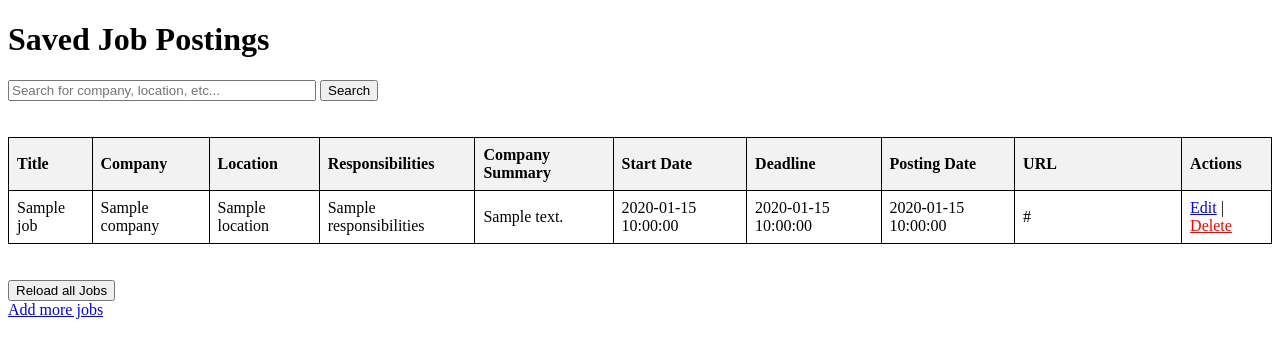
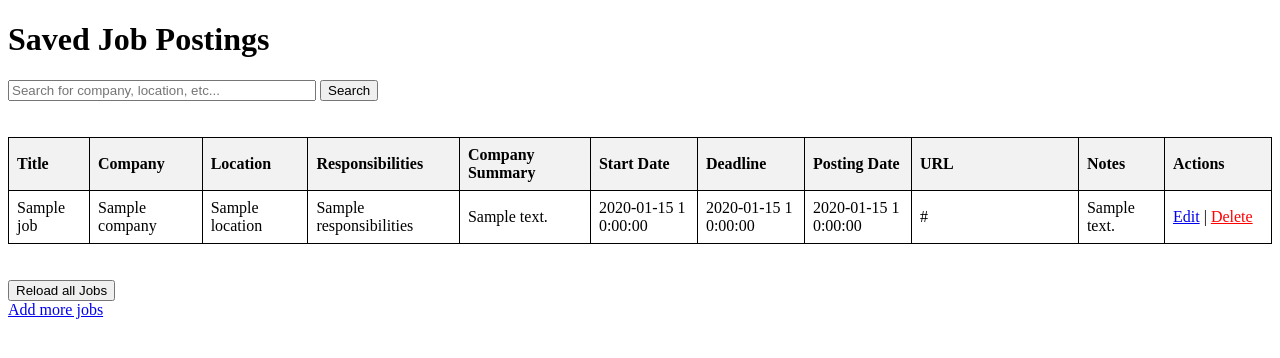
Before and after one commit to lime02lime/JobTracker, a Flask app: template templates/view_jobs.html in a window 1280 px wide. Shown: the top 358 px of the page. Run offline with Flask 3, Linux system fonts and the light colour scheme; the template is opened without the code that fills it: most values are stand-ins (such as "Sample title", 1, 10 or a date in 2020).

Commit message:
Added 'notes' functionality so users can add notes to each job

```diff
--- a/app.py
+++ b/app.py
@@ -15,6 +15,7 @@ def index():
 @app.route('/submit_url', methods=['POST'])
 def add_job():
     url = request.form['url']
+    notes = request.form['job_notes']
 
     if url_exists_in_db(url):
         return render_template('already_saved.html')
@@ -26,6 +27,7 @@ def add_job():
         scraped_details = scrape_text(page_text, url)
 
     if scraped_details is not None:
+        scraped_details['Notes'] = notes
         conn = sqlite3.connect('jobs.db')
         job_data = pd.DataFrame([scraped_details])
         job_data.to_sql('job_applications', conn, if_exists='append', index=False)
@@ -45,6 +47,7 @@ def regenerate():
     url = request.form['url']
     id = request.form['id']
     page_text = request.form['page_text']
+    notes = request.form['job_notes']
 
     if len(page_text)==0: #if no additional text is submitted, scrape from the URL.
         scraped_details = scrape_url(url)
@@ -52,6 +55,7 @@ def regenerate():
         scraped_details = scrape_text(page_text, url)
 
     if scraped_details is not None:
+        scraped_details['Notes'] = notes
         conn = sqlite3.connect('jobs.db')
         conn.execute('DELETE FROM job_applications WHERE id = ?', (id,))
         conn.commit()
--- a/database.py
+++ b/database.py
@@ -16,6 +16,7 @@ def initialize_database():
         Deadline TEXT,
         Posting_Date TEXT,
         URL TEXT,
+        Notes TEXT,
         Embedding TEXT
     )
     ''')
--- a/templates/edit_job.html
+++ b/templates/edit_job.html
@@ -36,6 +36,9 @@
         <label for="url">URL:</label>
         <input type="text" id="url" name="url" value="{{ job['URL'] }}"><br><br>
 
+        <label for="job_notes">Job notes:</label>
+        <input type="text" id="job_notes" name="job_notes" value="{{ job['Notes'] }}"><br><br>
+
         <button type="submit">Update Job</button>
     </form>
     <br></br>
--- a/templates/success.html
+++ b/templates/success.html
@@ -74,6 +74,7 @@
                     <th>Deadline</th>
                     <th>Posting Date</th>
                     <th class="narrow-column">URL</th>
+                    <th>Notes</th>
                 </tr>
             </thead>
             <tbody>
@@ -87,6 +88,7 @@
                     <td>{{ job_details['Deadline'] }}</td>
                     <td>{{ job_details['Posting_Date'] }}</td>
                     <td class="narrow-column">{{ job_details['URL'] }}</td>
+                    <td>{{ job_details['Notes'] }}</td>
                 </tr>
             </tbody>
         </table>
@@ -95,6 +97,7 @@
             <input type="hidden" name="id" value="{{ id }}">
             <input type="hidden" name="url" value="{{ job_details['URL'] }}">
             <input type="hidden" name="page_text" value="{{ page_text }}">
+            <input type="hidden" name="job_notes" value="{{ job_details['Notes'] }}">
             <button type="submit">Regenerate Job Info</button>
         </form>
 
--- a/templates/view_jobs.html
+++ b/templates/view_jobs.html
@@ -22,6 +22,10 @@
         .narrow-column {
             width: 150px; /* Adjust the width as needed */
             word-break: break-all; /* Ensure long URLs break within the cell */
+        }
+        .narrower-column {
+            width: 90px;
+            word-break: break-all;
         }
         .delete-button {
             color: red;
@@ -53,11 +57,12 @@
                 <th>Location</th>
                 <th>Responsibilities</th>
                 <th>Company Summary</th>
-                <th>Start Date</th>
-                <th>Deadline</th>
-                <th>Posting Date</th>
+                <th class="narrower-column">Start Date</th>
+                <th class="narrower-column">Deadline</th>
+                <th class="narrower-column">Posting Date</th>
                 <th class="narrow-column">URL</th>
-                <th>Actions</th> <!-- Added header for actions column -->
+                <th>Notes</th>
+                <th class="narrower-column">Actions</th> <!-- Added header for actions column -->
             </tr>
         </thead>
         <tbody>
@@ -68,11 +73,12 @@
                 <td>{{ job['Location'] }}</td>
                 <td>{{ job['Responsibilities'] }}</td>
                 <td>{{ job['Company_Summary'] }}</td>
-                <td>{{ job['Start_Date'] }}</td>
-                <td>{{ job['Deadline'] }}</td>
-                <td>{{ job['Posting_Date'] }}</td>
+                <td class="narrower-column">{{ job['Start_Date'] }}</td>
+                <td class="narrower-column">{{ job['Deadline'] }}</td>
+                <td class="narrower-column">{{ job['Posting_Date'] }}</td>
                 <td class="narrow-column">{{ job['URL'] }}</td>
-                <td>
+                <td>{{ job['Notes'] }}</td>
+                <td class="narrower-column">
                     <a href="/edit/{{ job['id'] }}">Edit</a> |
                     <a href="/delete/{{ job['id'] }}" class="delete-button" onclick="confirmDelete(event)">Delete</a>
                 </td>
```
Also changed, not shown: screenshot.py (+0 -8 lines), templates/index.html (+5 -2 lines), jobs.db, 1 other file.
